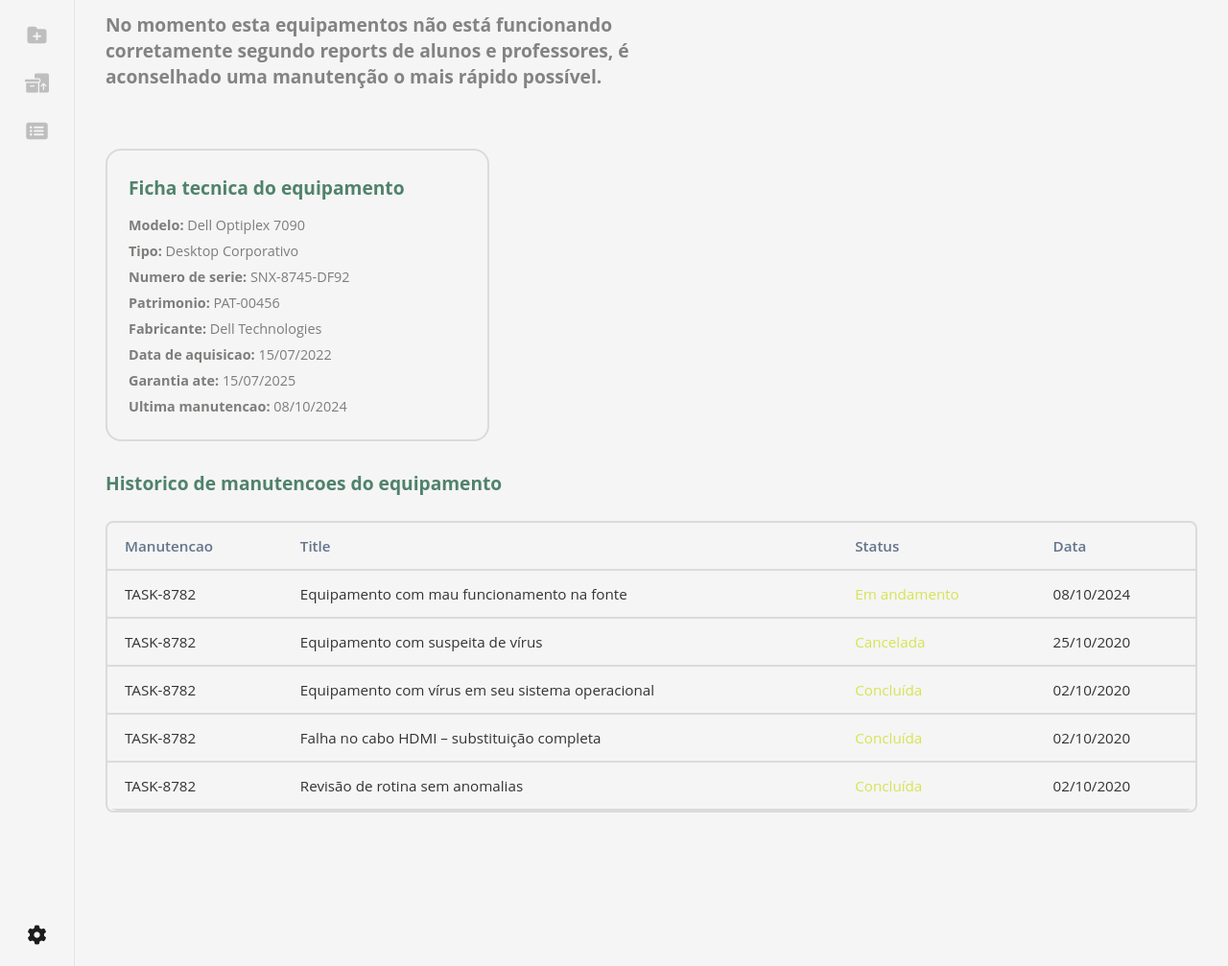
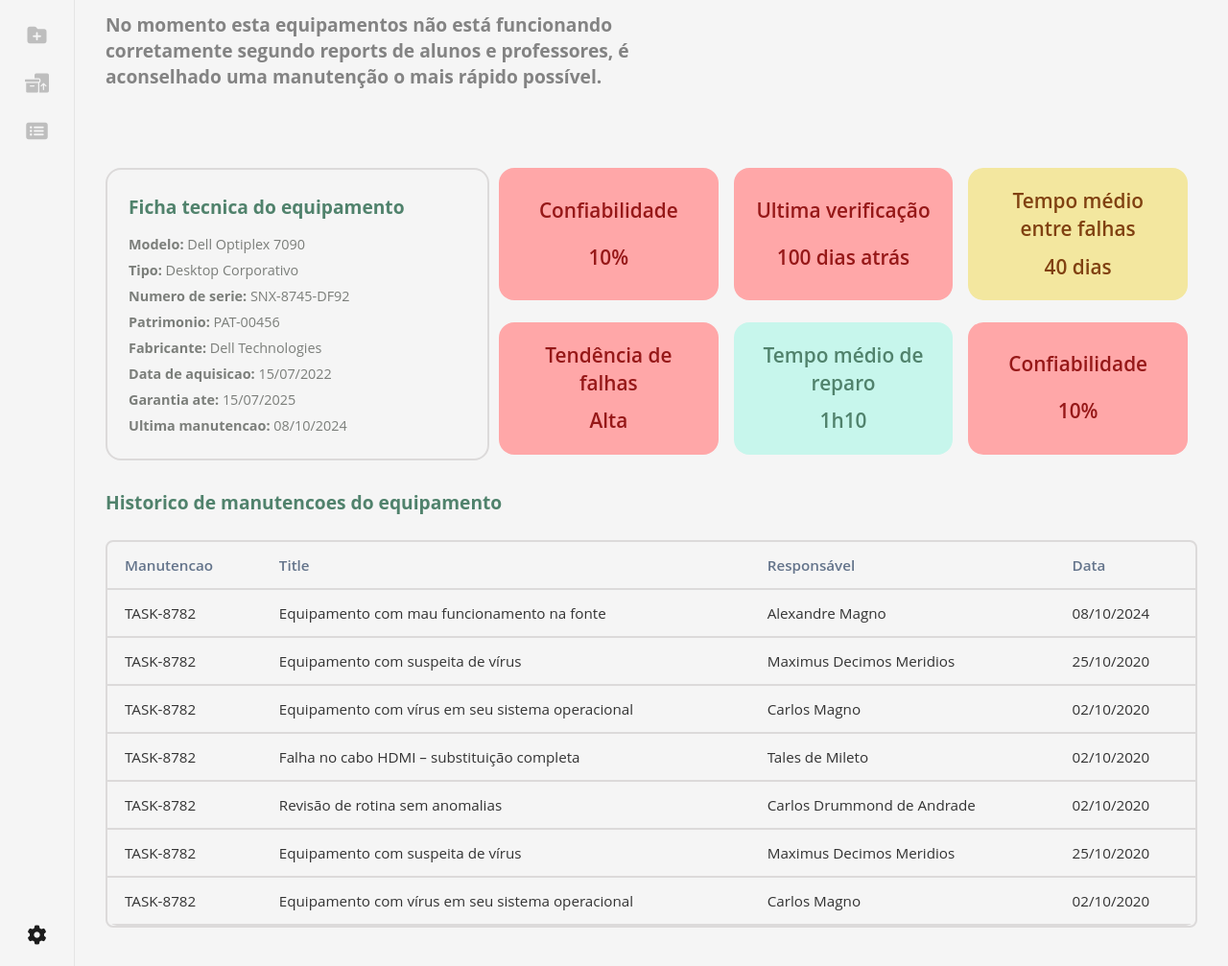
Before and after one commit to O-GALT/GALT, a Django app: page /ativos/equipamento/ in a window 1280 px wide. Shown: the part 229-1236 px from the top of the page at 96% size. Run offline with Django 5.2, Linux system fonts and the light colour scheme.

Commit message:
feat : adicionando a seção de insights na página de informações de um equipamento

```diff
--- a/ativos/static/ativos/css/pages/base/pagina_de_equipamento/pagina_de_equipamento.css
+++ b/ativos/static/ativos/css/pages/base/pagina_de_equipamento/pagina_de_equipamento.css
@@ -1,6 +1,6 @@
 .informacoes-equipamento {
     display: flex;
-    margin: 30px 0;
+    margin: 50px 0 30px 0;
     justify-content: space-between;
 }
 
@@ -37,6 +37,81 @@
     color: #64748B;
 }
 
+@media screen and (max-width: 1208px) {
+    .informacoes-equipamento {
+        flex-direction: column;
+        gap: 20px;
+    }
+
+    .ficha-tecnica {
+        max-width: none;
+    }
+}
+
+
+/* estilos para os insights cards do equipamento */
+
+.insights {
+    display: grid;
+    width: 100%;
+    padding: 0 10px;
+    gap: 16px;
+    grid-template-columns: repeat(auto-fill, minmax(200px, 1fr));
+}
+
+.insight-card {
+    height: 138px;
+    width: 100%;
+    max-width: 400px;
+
+    display: flex;
+    flex-direction: column;
+    justify-content: space-evenly;
+    gap: 10px;
+    align-items: center;
+    padding: 20px;
+    border-radius: 16px;
+}
+
+.insight-card-titulo, .insight-card-valor {
+    font-weight: 600;
+    font-size: 1.3rem;
+    line-height: 140%;
+    text-align: center;
+}
+
+.insight-card.bom {
+    background-color: #C7F6EC;
+    color: #50826C;
+}
+
+.insight-card.preocupante {
+    background-color: #f3e79f;
+    color: #804111;
+}
+
+.insight-card.ruim {
+    background-color: #FFA7A8;
+    color: #961818;
+}
+
+@media screen and (min-width: 369px) and (max-width: 500px) {
+    .insights {
+        justify-items: center;
+    }
+}
+
+@media screen and (min-width: 1650px) {
+    .insights {
+        display: flex;
+        flex-wrap: wrap;
+    }
+
+    .insight-card{
+        max-width: 300px;
+    }
+}
+
 
 /*  estilos da tabela de manutenções  */
 
@@ -53,8 +128,7 @@
 }
 
 
-
-.historico-manutencoes div{
+.historico-manutencoes div {
     border-radius: 8px;
     border: 2px solid #dcdada;
 }
@@ -86,21 +160,14 @@
     background-color: #f5f5f5;
 }
 
-.status {
-    font-weight: 500;
-    display: inline-flex;
-    align-items: center;
-    gap: 6px;
+@media screen and (max-width: 700px) {
+    .coluna-manutencao-id, .coluna-manutencao {
+        display: none;
+    }
 }
 
-.status.em-progresso {
-    color: #D7E352;
+@media screen and (max-width: 450px) {
+    .coluna-responsavel {
+        display: none;
+    }
 }
-
-.status.concluida {
-    color: #57D55B;
-}
-
-.status.cancelada {
-    color: #F46F51;
-}
--- a/ativos/templates/ativos/pages/base/pagina_de_equipamento/pagina_de_equipamento.html
+++ b/ativos/templates/ativos/pages/base/pagina_de_equipamento/pagina_de_equipamento.html
@@ -51,8 +51,23 @@
             </div>
         </div>
 
-        <div>
-            {# Componente de telemetria do equipamento #}
+        {# Insights do equipamento #}
+        <div class="insights">
+            {% for insight in insights %}
+                <div class="insight-card
+                    {% if insight.status == "preocupante" %}
+                        preocupante
+                    {% elif insight.status == "ruim" %}
+                        ruim
+                    {% else %}
+                        bom
+                    {% endif %}
+                ">
+                    <p class="insight-card-titulo">{{ insight.titulo }}</p>
+                    <p class="insight-card-valor">{{ insight.valor }}</p>
+                </div>
+            {% endfor %}
+
         </div>
     </div>
 
@@ -64,18 +79,18 @@
             <table class="tabela-manutencao">
                 <thead>
                 <tr>
-                    <th>Manutencao</th>
+                    <th class="coluna-manutencao">Manutencao</th>
                     <th>Title</th>
-                    <th>Status</th>
+                    <th class="coluna-responsavel">Responsável</th>
                     <th>Data</th>
                 </tr>
                 </thead>
                 <tbody>
                 {% for item in historico_manutencoes %}
                     <tr>
-                        <td>{{ item.manutencao_id }}</td>
+                        <td class="coluna-manutencao-id">{{ item.manutencao_id }}</td>
                         <td>{{ item.titulo }}</td>
-                        <td><span class="status em-progresso">{{ item.status }}</span></td>
+                        <td class="coluna-responsavel">{{ item.responsavel }}</td>
                         <td>{{ item.data }}</td>
                     </tr>
                 {% empty %}
--- a/ativos/views.py
+++ b/ativos/views.py
@@ -18,36 +18,81 @@ def equipamento(request):
         "data_aquisicao": "15/07/2022",
         "data_garantia": "15/07/2025",
         "data_ultima_manutencao": "08/10/2024",
+        "status": "defeituoso",
         "historico_manutencoes": [
             {
                 "manutencao_id": "TASK-8782",
                 "titulo": "Equipamento com mau funcionamento na fonte",
-                "status": "Em andamento",
+                "responsavel": "Alexandre Magno",
                 "data": "08/10/2024"
             },
             {
                 "manutencao_id": "TASK-8782",
                 "titulo": "Equipamento com suspeita de vírus",
-                "status": "Cancelada",
+                "responsavel": "Maximus Decimos Meridios",
                 "data": "25/10/2020"
             },
             {
                 "manutencao_id": "TASK-8782",
                 "titulo": "Equipamento com vírus em seu sistema operacional",
-                "status": "Concluída",
+                "responsavel": "Carlos Magno",
                 "data": "02/10/2020"
             },
             {
                 "manutencao_id": "TASK-8782",
                 "titulo": "Falha no cabo HDMI – substituição completa",
-                "status": "Concluída",
+                "responsavel": "Tales de Mileto",
                 "data": "02/10/2020"
             },
             {
                 "manutencao_id": "TASK-8782",
                 "titulo": "Revisão de rotina sem anomalias",
-                "status": "Concluída",
+                "responsavel": "Carlos Drummond de Andrade",
                 "data": "02/10/2020"
+            },
+            {
+                "manutencao_id": "TASK-8782",
+                "titulo": "Equipamento com suspeita de vírus",
+                "responsavel": "Maximus Decimos Meridios",
+                "data": "25/10/2020"
+            },
+            {
+                "manutencao_id": "TASK-8782",
+                "titulo": "Equipamento com vírus em seu sistema operacional",
+                "responsavel": "Carlos Magno",
+                "data": "02/10/2020"
+            }
+        ],
+        "insights": [
+            {
+                "titulo": "Confiabilidade",
+                "status": "ruim",
+                "valor": "10%",
+            },
+            {
+                "titulo": "Ultima verificação",
+                "status": "ruim",
+                "valor": "100 dias atrás",
+            },
+            {
+                "titulo": "Tempo médio entre falhas",
+                "status": "preocupante",
+                "valor": "40 dias",
+            },
+            {
+                "titulo": "Tendência de falhas",
+                "status": "ruim",
+                "valor": "Alta",
+            },
+            {
+                "titulo": "Tempo médio de reparo",
+                "status": "bom",
+                "valor": "1h10",
+            },
+            {
+                "titulo": "Confiabilidade",
+                "status": "ruim",
+                "valor": "10%",
             }
         ]
     }
```
